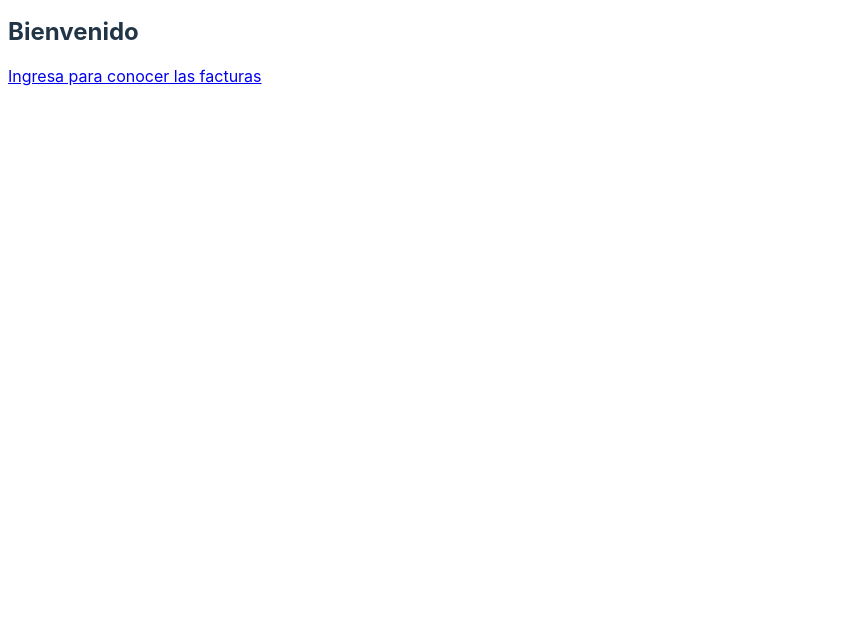
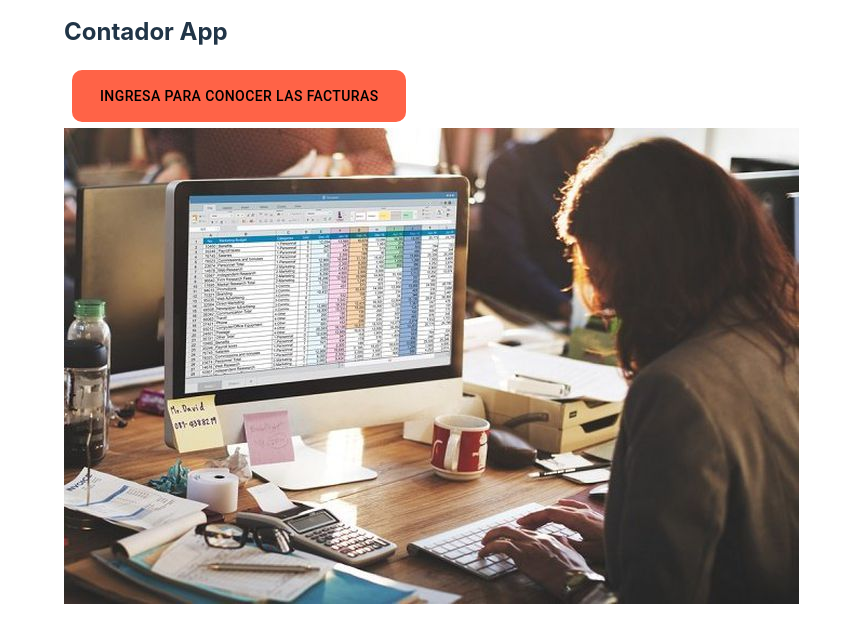
Before and after one commit to Guillef33/challenge-full-stack-alkemy, a React (Vite) app in the folder client/: page / in a window 1280 px wide. Shown: the top 642 px of the page, without its empty margins (0-853 px from the left). Built offline with nearby package versions, Linux system fonts and the light colour scheme; no server answers.

Commit message:
estilos generales y arreglo export en XLS

```diff
--- a/client/src/Components/Agregar/FormEditFactura.jsx
+++ b/client/src/Components/Agregar/FormEditFactura.jsx
@@ -109,7 +109,10 @@ function FormEditFactura() {
       </FormControl>
 
       <Button onClick={() => updateFactura(id.id, form)} fullWidth variant="contained" sx={{ mt: 3, mb: 2 }}>
-        Edit Tarea
+        EditarTarea
+      </Button>
+      <Button variant="outlined" component={Link} to="/dashboard">
+       Volver a facturas
       </Button>
     </Box>
   );
--- a/client/src/Components/Login/Login.jsx
+++ b/client/src/Components/Login/Login.jsx
@@ -6,6 +6,8 @@ import Swal from 'sweetalert2';
 
 import { AuthContext } from "../../Context/AuthContext";
 import { useNavigate } from "react-router-dom";
+
+import {Box, TextField,  FormControl, Button} from '@mui/material'
 
 
 function Login() {
@@ -59,27 +61,29 @@ function Login() {
   Axios.defaults.withCredentials = true;
 
     return (
-    <div className="loginContainer">
-      <form onSubmit={(e) => loginWeb(e)}>
-        <label>Email</label>
-        <input
+    <Box className="loginContainer" component="form" onSubmit={(e) => loginWeb(e)}>
+      <FormControl fullWidth>
+        <TextField
           type="email"
           placeholder="Ingrese su nombre"
           name="email"
+          label="Email"
+
+
         />
-        <label>Password</label>
 
-        <input
+        <TextField
           type="password"
           placeholder="Ingrese su password"
           name="password"
+          label="Password"
         />
 
-        <button type="submit">
+        <Button type="submit">
           Enviar
-        </button>
-      </form>
-    </div>
+        </Button>
+      </FormControl>
+    </Box>
   );
 }
 
--- a/client/src/Components/Login/login.css
+++ b/client/src/Components/Login/login.css
@@ -45,10 +45,10 @@
 
 .loginContainer button {
     border: none;
-    padding: 10px 5px;
+    padding: 1em 2em;
     cursor: pointer;
-    background-color: darkcyan;
-    border-radius: 5px;
+    background-color: tomato;
+    border-radius: 10px;
     margin: 10px 0px;
     width: 100%;
     color: white;
--- a/client/src/Components/Table/FilterTable.jsx
+++ b/client/src/Components/Table/FilterTable.jsx
@@ -18,9 +18,6 @@ import {
 import Axios from "axios";
 import RowMap from "./RowMap";
 
-import * as XLSX from "xlsx";
-
-import { read, writeFileXLSX } from "xlsx";
 
 import { FacturasContext } from "../../Context/FacturasContext";
 
--- a/client/src/Components/Table/RowMap.jsx
+++ b/client/src/Components/Table/RowMap.jsx
@@ -6,14 +6,19 @@ import TableCard from './TableCard'
 
 import { FacturasContext } from '../../Context/FacturasContext';
 
+import * as XLSX from "xlsx";
+
+import { read, writeFileXLSX } from "xlsx";
+
+
 
 function RowMap( {lista, ingresos, egresos, showModal, setShowModal} ) {
 
      // Export como XLS
     const handleExport = () => {
-      console.log(listaFacturas)
+      console.log(lista)
       let wb = XLSX.utils.book_new(),
-      ws = XLSX.utils.json_to_sheet(listaFacturas) ;
+      ws = XLSX.utils.json_to_sheet(lista) ;
 
       XLSX.utils.book_append_sheet(wb, ws, "ListaFacturas1");
 
--- a/client/src/Components/Table/SelectorDeCategorias.jsx
+++ b/client/src/Components/Table/SelectorDeCategorias.jsx
@@ -28,10 +28,9 @@ function SelectorDeCategorias() {
 
     <Box sx={{ minWidth: 120 }}>
       <FormControl fullWidth>
-        <InputLabel id="demo-simple-select-label">Elegir categoria</InputLabel>
         <Select
-          labelId="demo-simple-select-label"
-          id="demo-simple-select"
+          // labelId="demo-simple-select-label"
+          // id="demo-simple-select"
           value={seleccion}
           label="Seleccion"
           onChange={handleChange}
--- /dev/null
+++ b/client/src/Pages/Home.css
@@ -0,0 +1,17 @@
+.home-container {
+    display: flex;
+    min-height: 100vh;
+    max-height: 100vh;
+    align-items: center;
+    justify-content: center;
+    gap: 2em;
+}
+
+.home-container .main-button {
+    padding: 1em 2em;
+    background-color: tomato;
+    color: black;
+    border-radius: 10px;
+    text-decoration: none;
+
+}
--- a/client/src/Pages/Home.jsx
+++ b/client/src/Pages/Home.jsx
@@ -3,12 +3,24 @@ import React from 'react'
 import { Link } from "react-router-dom";
 import LoginPage from './LoginPage';
 
+import { Container, Box, Button } from '@mui/material';
+
+import ContadorPublico from '../Assets/contador-publico.jpg';
+import './Home.css'
+
 function Home() {
   return (
-    <div>
-      <h2>Bienvenido</h2>
-      <Link to="/auth/login">Ingresa para conocer las facturas</Link>
-    </div>
+    <Container className='home-container'>
+      <div>
+        <h2>Contador App</h2>
+        <Button>
+          <Link to="/auth/login" className='main-button'>Ingresa para conocer las facturas</Link>
+      </Button>
+      </div>
+      <div>
+        <img src={ContadorPublico} alt="contador-publico-imagen" />
+      </div>
+    </Container>
   )
 }
 
--- a/client/src/Pages/LoginPage.jsx
+++ b/client/src/Pages/LoginPage.jsx
@@ -2,12 +2,14 @@ import React from 'react'
 
 import Login from '../Components/Login/Login'
 
+import {Container, Typography} from '@mui/material'
+
 function LoginPage() {
   return (
-    <div>
-        <h1>Bienvenido, inicia sesion para ver las facturas del mes</h1>
+    <Container>
+        <Typography>Bienvenido, inicia sesion para ver las facturas del mes</Typography>
         <Login />
-    </div>
+    </Container>
   )
 }
 
```
Also changed, not shown: client/src/Assets/contador-publico.jpg (added).
